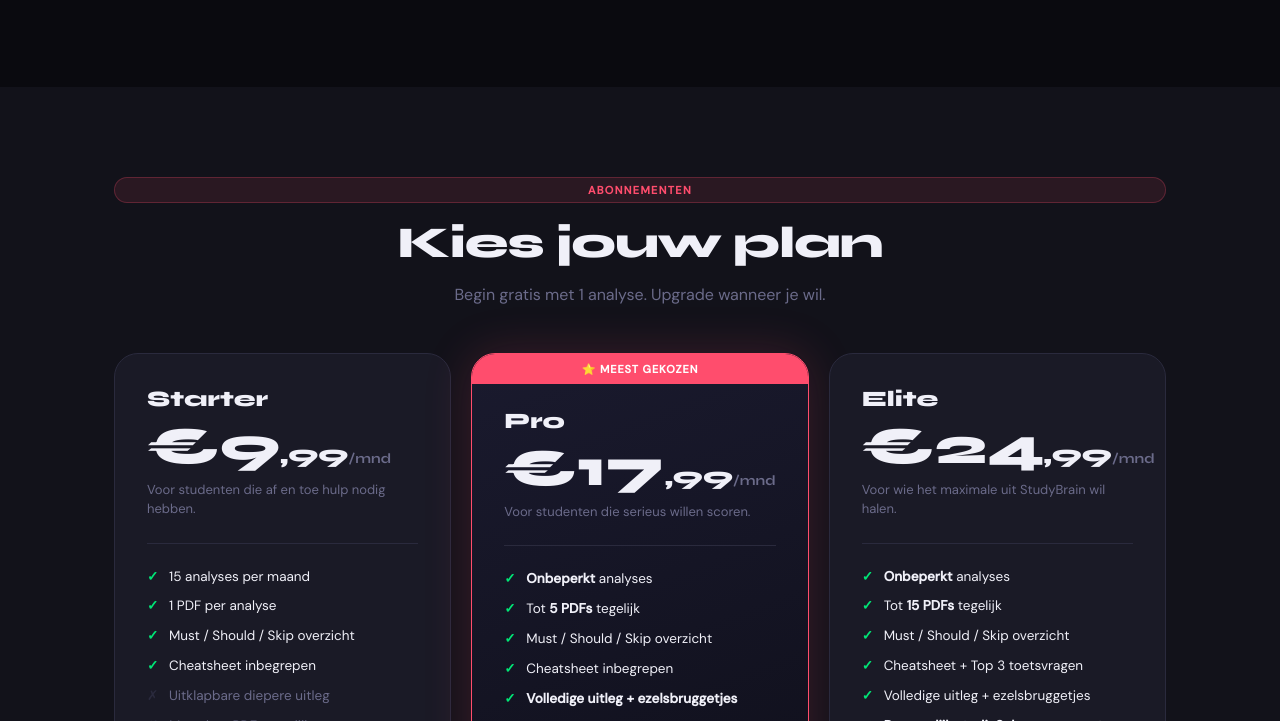
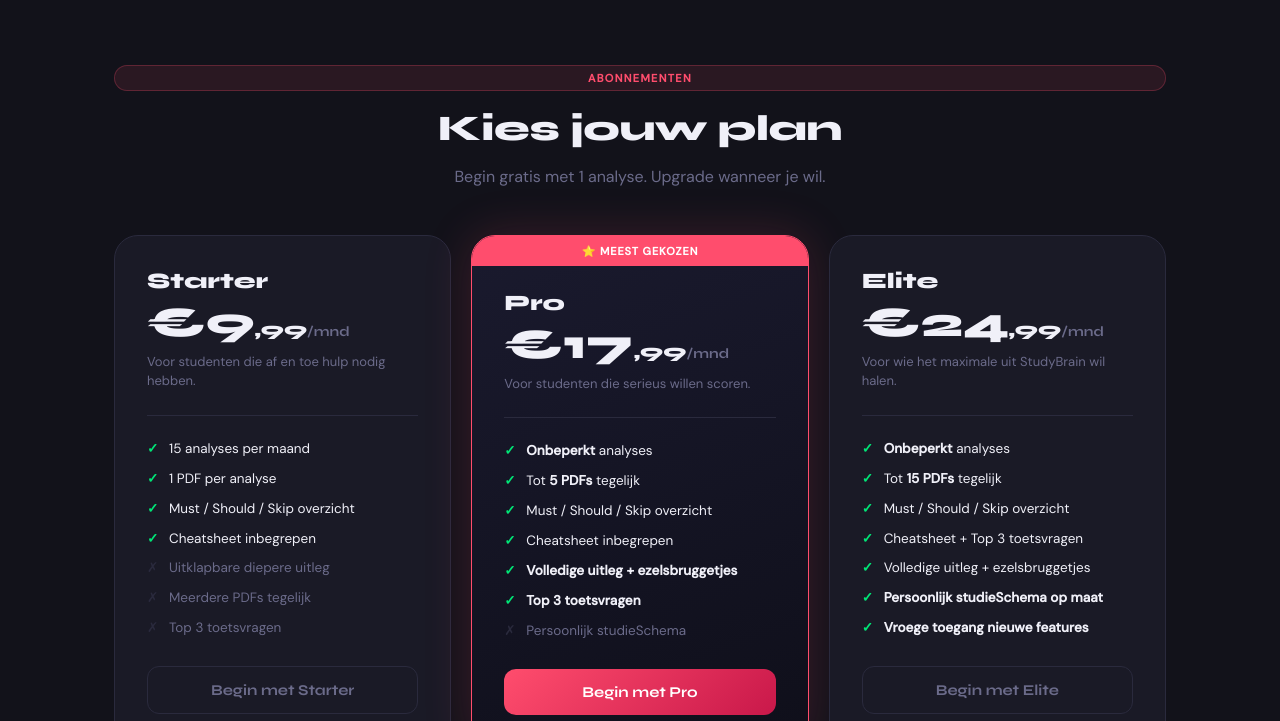
Before and after one commit to aminaddarrazi2004-beep/studybrain, a plain HTML site: page index.html in a window 1280 px wide. Shown: the part 2079-2800 px from the top of the page. Drawn offline with Linux system fonts and the light colour scheme.

Commit message:
landing.css

```diff
--- a/landing.css
+++ b/landing.css
@@ -44,7 +44,7 @@
 .hero-badge { display: inline-flex; align-items: center; gap: 8px; background: rgba(255,77,109,0.12); border: 1px solid rgba(255,77,109,0.3); border-radius: 100px; padding: 6px 16px; font-size: 12px; color: var(--accent); letter-spacing: 0.08em; text-transform: uppercase; margin-bottom: 20px; }
 .badge-dot { width: 7px; height: 7px; border-radius: 50%; background: var(--accent); animation: blink 2s step-end infinite; display: inline-block; }
 @keyframes blink { 50% { opacity: 0; } }
-h1 { font-family: 'Syne', sans-serif; font-size: clamp(34px, 4.5vw, 56px); font-weight: 800; line-height: 1.05; letter-spacing: -2px; margin-bottom: 20px; }
+h1 { font-family: 'Syne', sans-serif; font-size: clamp(28px, 3.5vw, 44px); font-weight: 800; line-height: 1.15; letter-spacing: -0.5px; margin-bottom: 20px; }
 .gradient-text { background: linear-gradient(135deg, #ff4d6d, #ff8fa3); -webkit-background-clip: text; -webkit-text-fill-color: transparent; background-clip: text; }
 .hero-sub { font-size: 17px; color: var(--muted); line-height: 1.7; margin-bottom: 32px; max-width: 480px; }
 .hero-sub strong { color: var(--text); }
@@ -83,7 +83,7 @@
 /* SECTIONS */
 .section-inner { max-width: 1100px; margin: 0 auto; padding: 90px 24px; }
 .label { display: inline-block; font-size: 11px; font-weight: 700; letter-spacing: 0.12em; text-transform: uppercase; color: var(--accent); background: rgba(255,77,109,0.1); border: 1px solid rgba(255,77,109,0.25); padding: 5px 14px; border-radius: 100px; margin-bottom: 16px; }
-h2 { font-family: 'Syne', sans-serif; font-size: clamp(28px, 4vw, 44px); font-weight: 800; line-height: 1.1; letter-spacing: -1px; margin-bottom: 16px; }
+h2 { font-family: 'Syne', sans-serif; font-size: clamp(22px, 3vw, 36px); font-weight: 800; line-height: 1.2; letter-spacing: -0.3px; margin-bottom: 16px; }
 
 /* HOW */
 .how { background: var(--surface); }
@@ -116,8 +116,8 @@
 .plan-hot { background: linear-gradient(160deg, #1a1a2e, #0f0f1a); border-color: var(--accent); box-shadow: 0 0 48px rgba(255,77,109,0.18); }
 .hot-label { background: var(--accent); color: white; font-size: 11px; font-weight: 700; letter-spacing: 0.08em; text-transform: uppercase; padding: 8px 14px; margin: -32px -32px 24px -32px; text-align: center; }
 .plan-name { font-family: 'Syne', sans-serif; font-size: 22px; font-weight: 800; margin-bottom: 8px; }
-.plan-price { font-family: 'Syne', sans-serif; font-size: 52px; font-weight: 800; line-height: 1; margin-bottom: 8px; }
-.cents { font-size: 26px; }
+.plan-price { font-family: 'Syne', sans-serif; font-size: 42px; font-weight: 800; line-height: 1; margin-bottom: 8px; }
+.cents { font-size: 20px; }
 .per { font-size: 14px; font-weight: 400; color: var(--muted); }
 .plan-desc { font-size: 13px; color: var(--muted); margin-bottom: 24px; padding-bottom: 24px; border-bottom: 1px solid var(--border); line-height: 1.5; }
 .plan-list { list-style: none; display: flex; flex-direction: column; gap: 11px; margin-bottom: 28px; }
@@ -135,7 +135,7 @@
 /* CTA BAND */
 .cta-band { position: relative; overflow: hidden; text-align: center; background: var(--bg); }
 .cta-band .section-inner { padding: 100px 24px; position: relative; z-index: 1; }
-.cta-band h2 { font-size: clamp(32px, 5vw, 52px); margin-bottom: 16px; }
+.cta-band h2 { font-size: clamp(24px, 3.5vw, 40px); margin-bottom: 16px; }
 .cta-band p { font-size: 17px; color: var(--muted); margin-bottom: 36px; }
 
 /* FOOTER */
```
